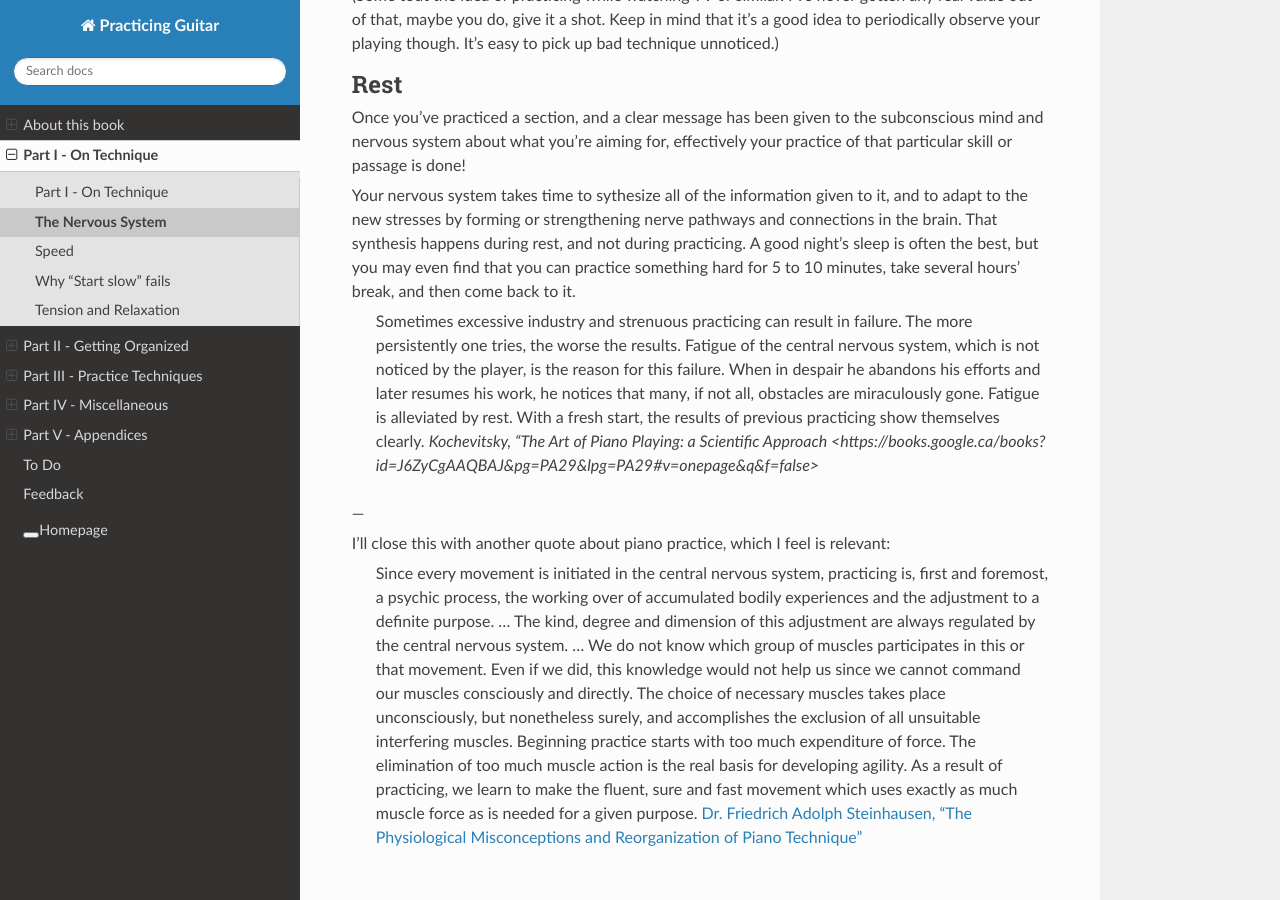
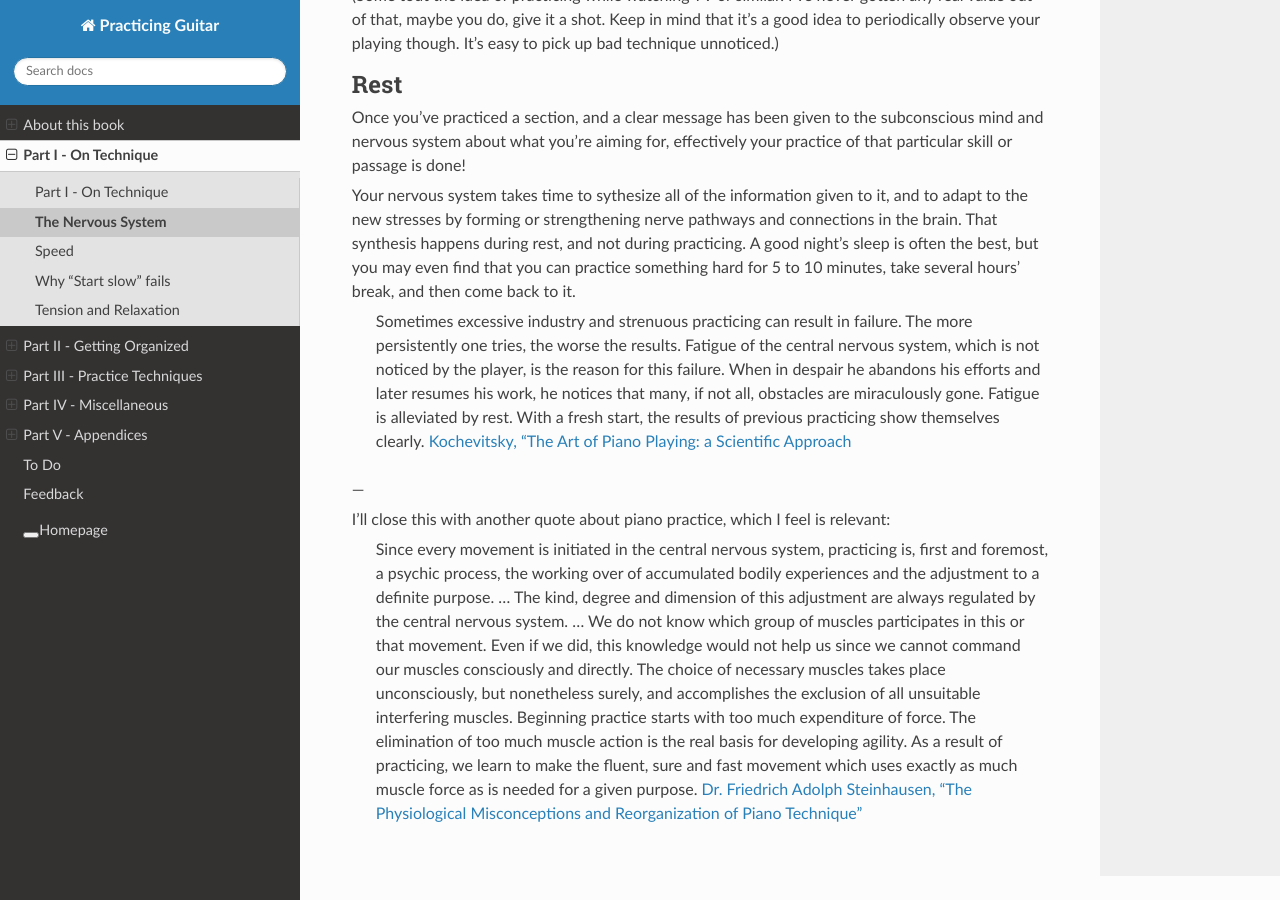
Before and after one commit to jzohrab/practicing-guitar, a Sphinx documentation site: the page built from docs/part-1-on-technique/the-nervous-system.rst, in a window 1280 px wide and 900 px high, scrolled down 1157 px. Built offline with Sphinx 7.4.7 and the Read the Docs theme 2.0.0, drawn with Linux system fonts in a browser that asks for light colours; a script that is not in the unit is left out.

Commit message:
Koch quote.

```diff
--- a/docs/part-1-on-technique/the-nervous-system.rst
+++ b/docs/part-1-on-technique/the-nervous-system.rst
@@ -38,7 +38,7 @@ Once you've practiced a section, and a clear message has been given to the subco
 
 Your nervous system takes time to sythesize all of the information given to it, and to adapt to the new stresses by forming or strengthening nerve pathways and connections in the brain.  That synthesis happens during rest, and not during practicing.  A good night's sleep is often the best, but you may even find that you can practice something hard for 5 to 10 minutes, take several hours' break, and then come back to it.
 
-   Sometimes excessive industry and strenuous practicing can result in failure. The more persistently one tries, the worse the results. Fatigue of the central nervous system, which is not noticed by the player, is the reason for this failure. When in despair he abandons his efforts and later resumes his work, he notices that many, if not all, obstacles are miraculously gone. Fatigue is alleviated by rest. With a fresh start, the results of previous practicing show themselves clearly.  `Kochevitsky, "The Art of Piano Playing: a Scientific Approach <https://books.google.ca/books?id=J6ZyCgAAQBAJ&pg=PA29&lpg=PA29#v=onepage&q&f=false>`
+   Sometimes excessive industry and strenuous practicing can result in failure. The more persistently one tries, the worse the results. Fatigue of the central nervous system, which is not noticed by the player, is the reason for this failure. When in despair he abandons his efforts and later resumes his work, he notices that many, if not all, obstacles are miraculously gone. Fatigue is alleviated by rest. With a fresh start, the results of previous practicing show themselves clearly.  `Kochevitsky, "The Art of Piano Playing: a Scientific Approach <https://books.google.ca/books?id=J6ZyCgAAQBAJ&pg=PA29&lpg=PA29#v=onepage&q&f=false>`__
 
 
 ---
```
